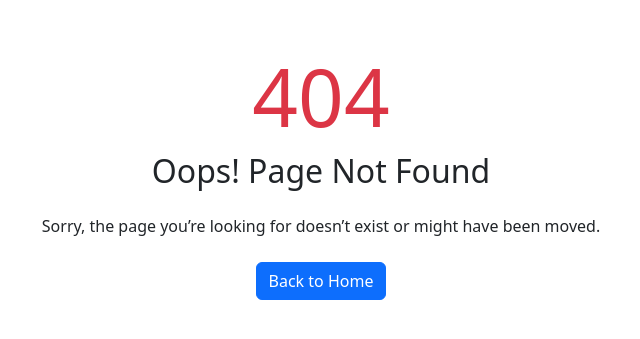
After one commit to Olala2024/Django-blog-project-4, a Django app: template templates/404.html in a window 1280 px wide. The commit adds this page. Shown: the top 339 px of the page, without its empty margins (319-959 px from the left). Run offline with Django 4.2, Linux system fonts and the light colour scheme; the template is opened without the code that fills it, so the values that code supplies are empty.

Commit message:
Create 404 page template

```diff
--- a/static/css/style.css
+++ b/static/css/style.css
@@ -26,6 +26,7 @@ body {
 
 /* Main Blog Layout */
 .main-bg {
+  margin-left: 2rem;
   background-color: #f9fafc;
   min-height: 75vh;
 }
--- /dev/null
+++ b/templates/404.html
@@ -0,0 +1,22 @@
+<!DOCTYPE html>
+<html lang="en">
+
+<head>
+    <meta charset="UTF-8">
+    <meta name="viewport" content="width=device-width, initial-scale=1.0">
+    <title>Page Not Found</title>
+    <link rel="stylesheet" href="https://cdn.jsdelivr.net/npm/bootstrap@5.3.0/dist/css/bootstrap.min.css">
+</head>
+
+<body>
+    <div class="container text-center mt-5">
+        <h1 class="display-1 text-danger">404</h1>
+        <h2 class="mb-4">Oops! Page Not Found</h2>
+        <p class="mb-4">
+            Sorry, the page you’re looking for doesn’t exist or might have been moved.
+        </p>
+        <a href="/" class="btn btn-primary">Back to Home</a>
+    </div>
+</body>
+
+</html>
```
